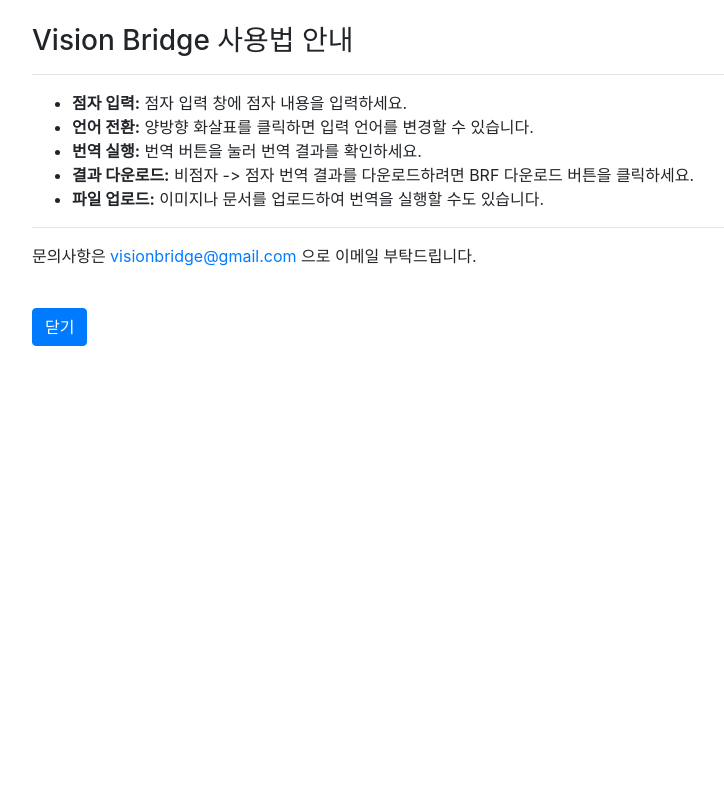
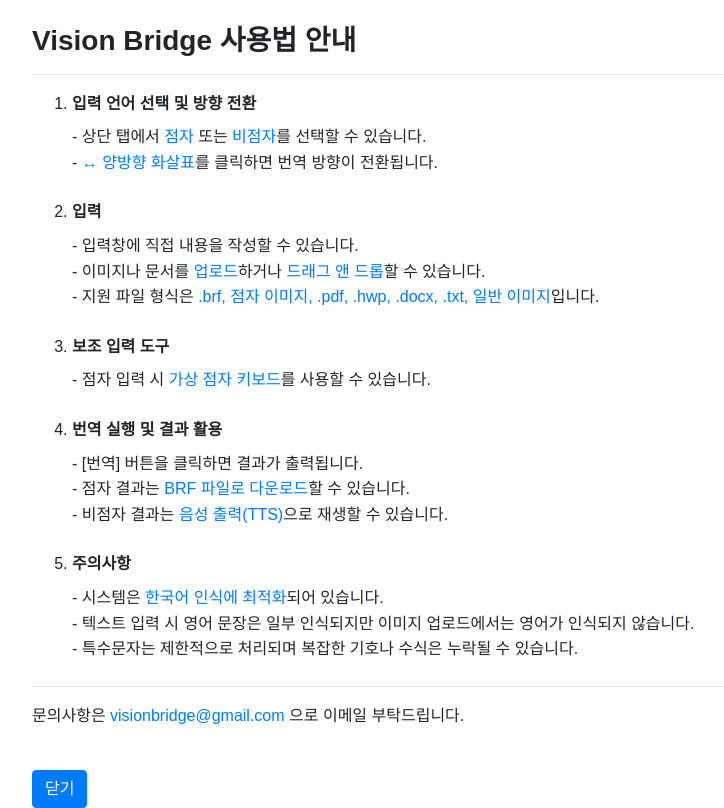
Before and after one commit to eomeuije/vision_bridge, a Flask app: template src/main/resources/templates/help.html in a window 1280 px wide. Shown: the whole page, without its empty margins (53-777 px from the left). Before the commit the page ends 346 px from the top, so only its background shows below. Run offline with Flask 2, Linux system fonts and the light colour scheme; the template is opened without the code that fills it, so the values that code supplies are empty; some libraries are stand-ins or nearby versions.

Commit message:
사용법 수정

```diff
--- a/src/main/resources/templates/help.html
+++ b/src/main/resources/templates/help.html
@@ -5,28 +5,60 @@
     <meta name="viewport" content="width=device-width, initial-scale=1.0">
     <title>Vision Bridge - 사용법</title>
     <link href="https://stackpath.bootstrapcdn.com/bootstrap/4.5.2/css/bootstrap.min.css" rel="stylesheet">
+    <style>
+        body {
+            font-family: 'Arial', sans-serif;
+            line-height: 1.6;
+        }
+        #usageTitle {
+            font-weight: bold;
+            margin-bottom: 1rem;
+        }
+        ol > li {
+            margin-bottom: 1.5rem;
+        }
+        .highlight {
+            color: #007bff;
+        }
+        .subtitle {
+            font-weight: bold;
+            margin-bottom: 0.5rem;
+        }
+    </style>
 </head>
 <body>
 <div class="container mt-4">
     <h3 id="usageTitle" tabindex="0">Vision Bridge 사용법 안내</h3>
     <hr aria-hidden="true">
-    <ul>
+    <ol>
         <li tabindex="0">
-            <strong>점자 입력:</strong> 점자 입력 창에 점자 내용을 입력하세요.
+            <div class="subtitle">입력 언어 선택 및 방향 전환</div>
+            - 상단 탭에서 <span class="highlight">점자</span> 또는 <span class="highlight">비점자</span>를 선택할 수 있습니다.<br>
+            - <span class="highlight">↔ 양방향 화살표</span>를 클릭하면 번역 방향이 전환됩니다.
         </li>
         <li tabindex="0">
-            <strong>언어 전환:</strong> 양방향 화살표를 클릭하면 입력 언어를 변경할 수 있습니다.
+            <div class="subtitle">입력</div>
+            - 입력창에 직접 내용을 작성할 수 있습니다.<br>
+            - 이미지나 문서를 <span class="highlight">업로드</span>하거나 <span class="highlight">드래그 앤 드롭</span>할 수 있습니다.<br>
+            - 지원 파일 형식은 <span class="highlight">.brf, 점자 이미지, .pdf, .hwp, .docx, .txt, 일반 이미지</span>입니다.
         </li>
         <li tabindex="0">
-            <strong>번역 실행:</strong> 번역 버튼을 눌러 번역 결과를 확인하세요.
+            <div class="subtitle">보조 입력 도구</div>
+            - 점자 입력 시 <span class="highlight">가상 점자 키보드</span>를 사용할 수 있습니다.
         </li>
         <li tabindex="0">
-            <strong>결과 다운로드:</strong> 비점자 -> 점자 번역 결과를 다운로드하려면 BRF 다운로드 버튼을 클릭하세요.
+            <div class="subtitle">번역 실행 및 결과 활용</div>
+            - [번역] 버튼을 클릭하면 결과가 출력됩니다.<br>
+            - 점자 결과는 <span class="highlight">BRF 파일로 다운로드</span>할 수 있습니다.<br>
+            - 비점자 결과는 <span class="highlight">음성 출력(TTS)</span>으로 재생할 수 있습니다.
         </li>
         <li tabindex="0">
-            <strong>파일 업로드:</strong> 이미지나 문서를 업로드하여 번역을 실행할 수도 있습니다.
+            <div class="subtitle">주의사항</div>
+            - 시스템은 <span class="highlight">한국어 인식에 최적화</span>되어 있습니다.<br>
+            - 텍스트 입력 시 영어 문장은 일부 인식되지만 이미지 업로드에서는 영어가 인식되지 않습니다.<br>
+            - 특수문자는 제한적으로 처리되며 복잡한 기호나 수식은 누락될 수 있습니다.
         </li>
-    </ul>
+    </ol>
     <hr aria-hidden="true">
     <p tabindex="0">
         문의사항은 <a href="mailto:visionbridge@gmail.com" aria-label="이메일 visionbridge@gmail.com으로 문의">visionbridge@gmail.com</a> 으로 이메일 부탁드립니다.
--- a/src/main/resources/templates/index.html
+++ b/src/main/resources/templates/index.html
@@ -332,7 +332,7 @@
 
     // 사용법 버튼
     document.getElementById('helpButton').addEventListener('click', function () {
-        window.open('/help', '_blank', 'width=600,height=400');
+        window.open('/help', '_blank', 'width=800,height=800');
     });
 
     const inputTextElement = document.getElementById('inputText');
```
